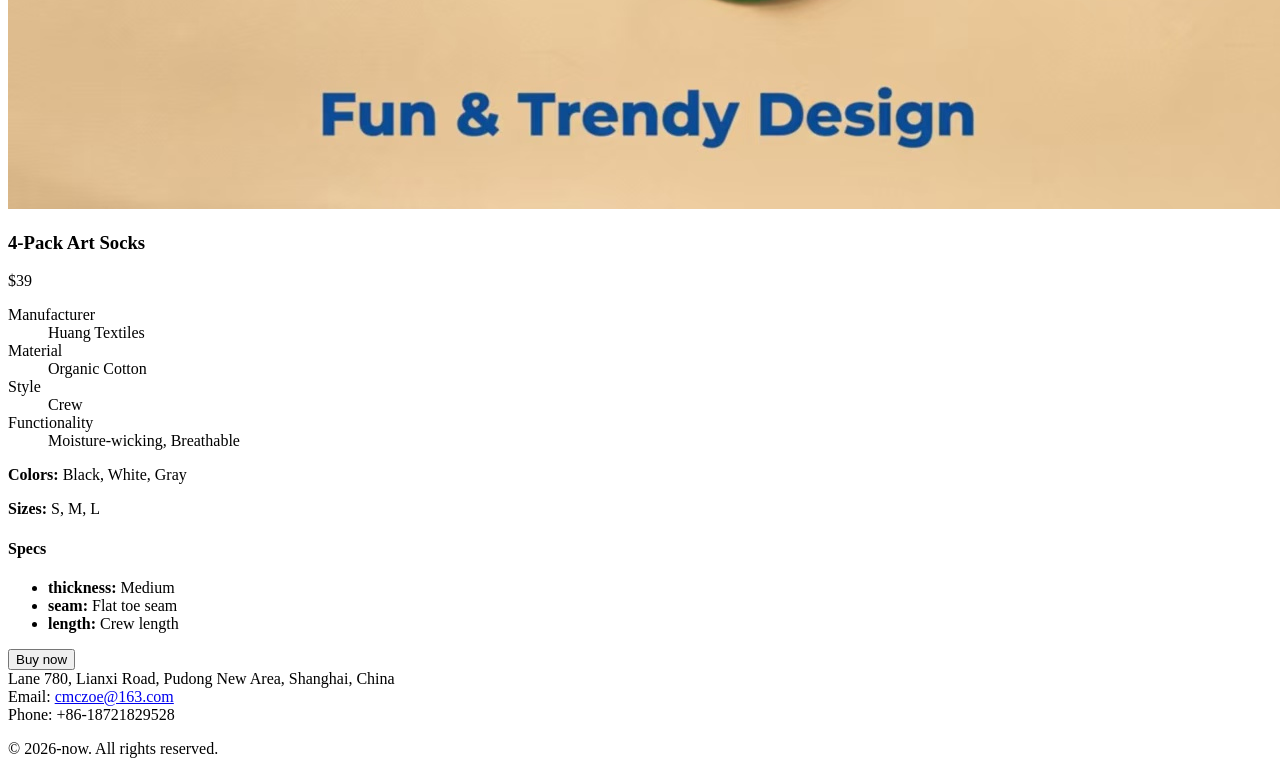
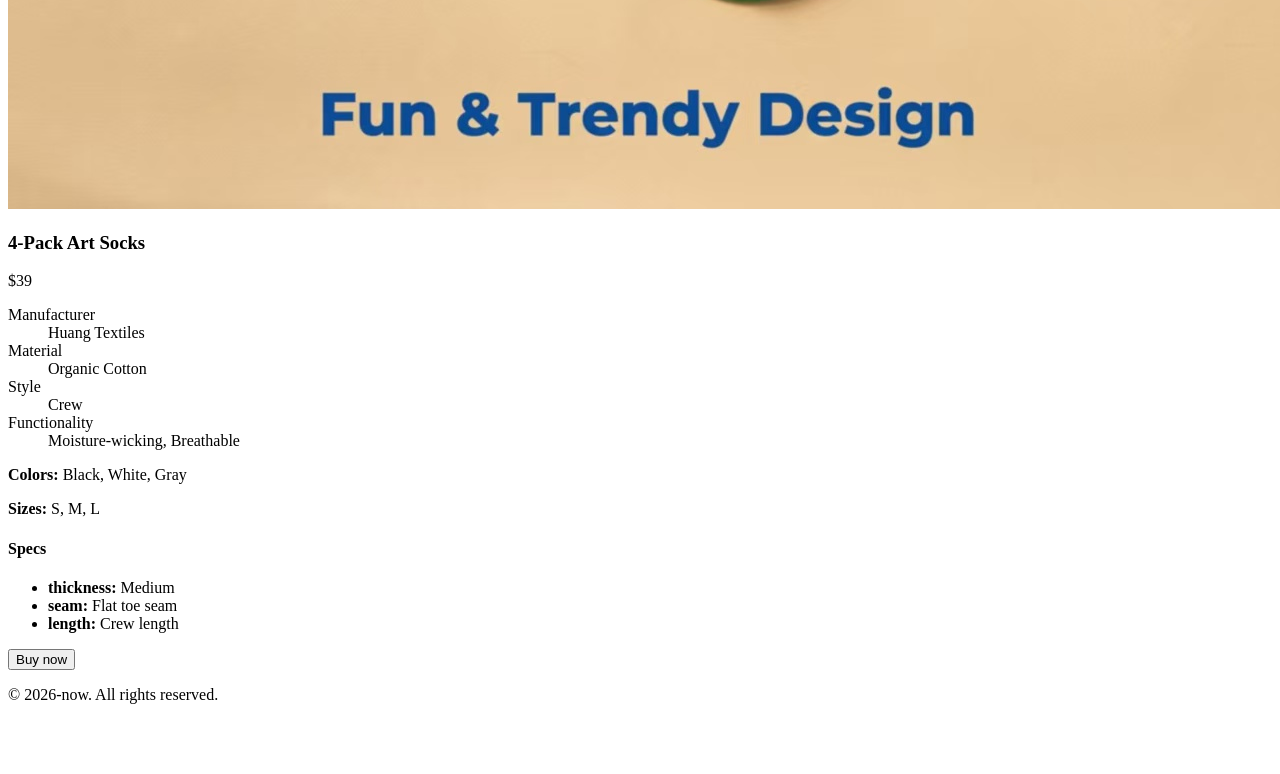
Before and after one commit to huangjinj/sock, a React (Vite) app: page / in a window 1280 px wide. Shown: the part 1228-2002 px from the top of the page. After the commit the page ends 1948 px from the top, so only its background shows below. Built offline with nearby package versions, Linux system fonts and the light colour scheme; the HTML template or start-up script is replaced by a standard one.

Commit message:
Add .contact-section

```diff
--- a/src/App.jsx
+++ b/src/App.jsx
@@ -173,19 +173,6 @@ export default function App() {
       </main>
 
       <footer className="site-footer">
-         <div className="footer-contact">
-          <div>
-            <label>{t.common.footer.contact.address}</label>
-          </div>
-          <div>
-            <label>{t.common.footer.contact.emailLabel}</label>
-            <a href={`mailto:${t.common.footer.contact.email}`}>{t.common.footer.contact.email}</a>
-          </div>
-          <div>
-            <label>{t.common.footer.contact.phoneLabel}</label>
-            <span>{t.common.footer.contact.phone}</span>
-          </div>
-        </div>
         <p>{t.common.footer.copyright}</p>
       </footer>
     </div>
--- a/src/styles.css
+++ b/src/styles.css
@@ -250,6 +250,12 @@ button {
   font-weight: 600;
 }
 
+.contact-section {
+  display: flex;
+  flex-direction: column;
+  text-align: center;
+}
+
 @media (max-width: 640px) {
   .site-header,
   .hero-section,
```
